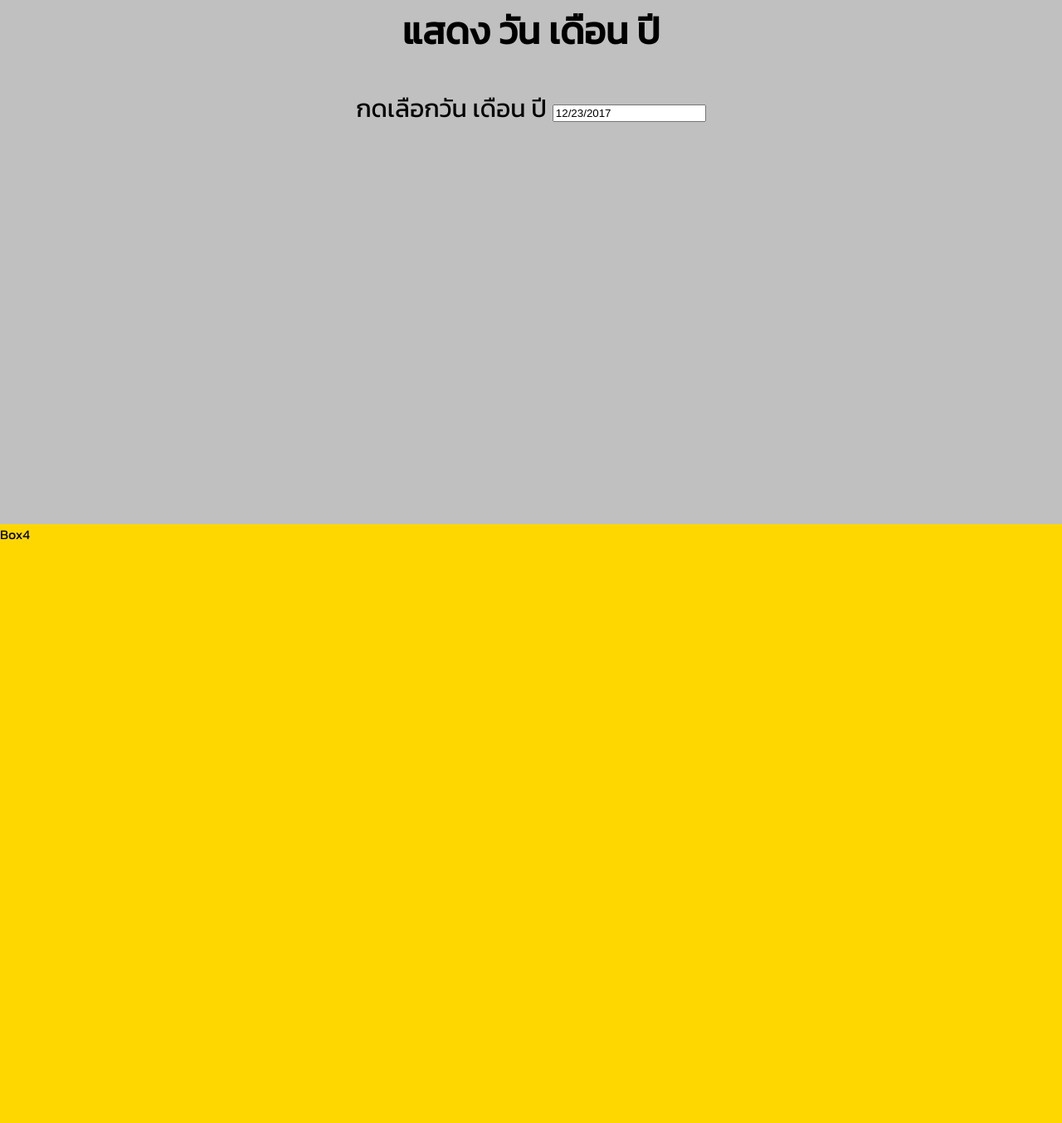
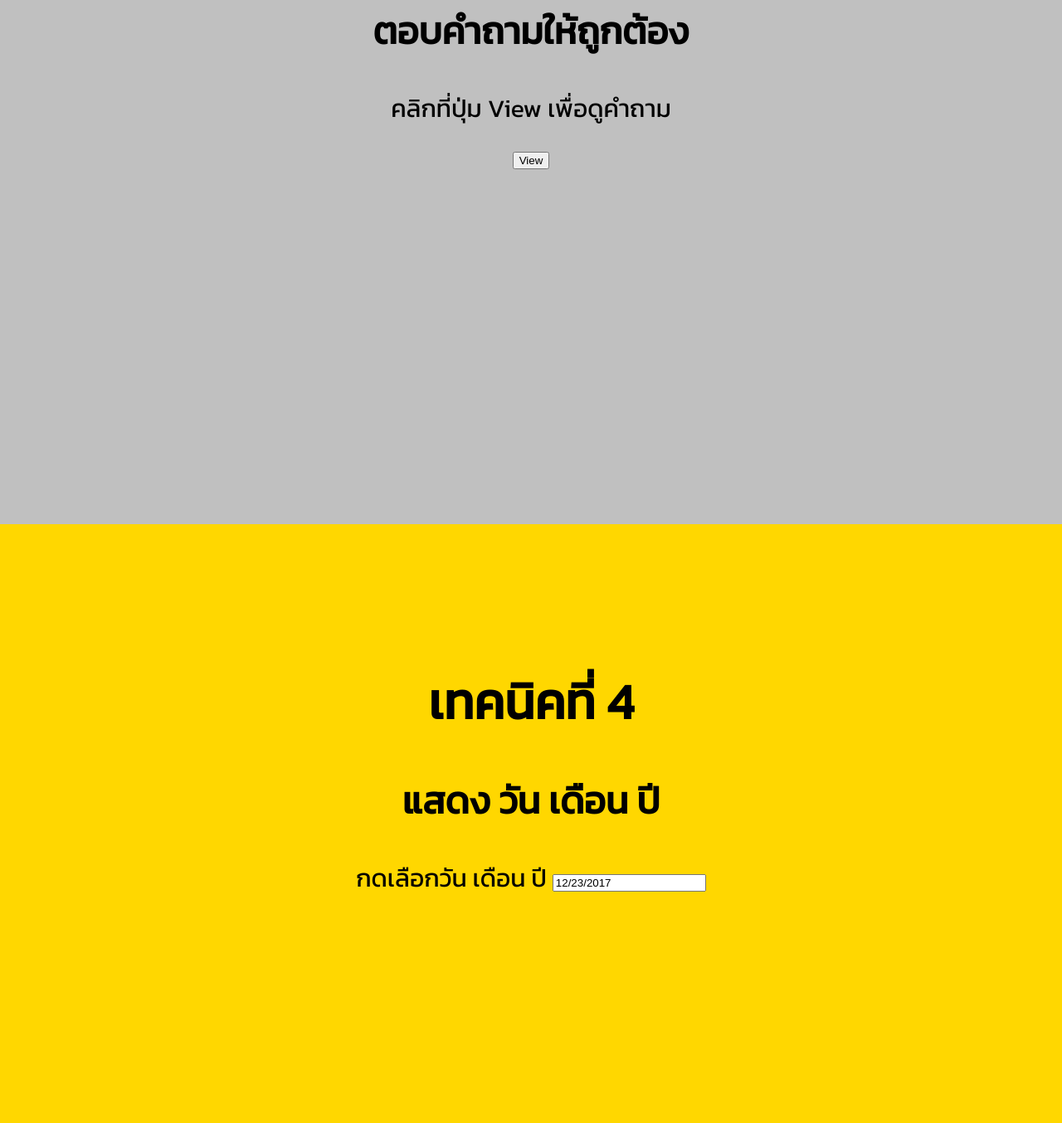
Before and after one commit to angpao1/javascript, a plain HTML site: page index.html in a window 1280 px wide. Shown: the part 2126-3480 px from the top of the page at 83% size. Drawn offline with Linux system fonts and the light colour scheme; a web font is replaced by a local one.

Commit message:
swap box3 to box4 change box3 to sweet alert

```diff
--- a/index.html
+++ b/index.html
@@ -17,6 +17,8 @@
 
     <script src="./js/datedropper.min.js"></script>
     <link rel="stylesheet" href="./style/datedropper.min.css">
+
+
     <title>Javascript</title>
 </head>
 
@@ -47,6 +49,12 @@
     </div>
     <div id="box3">
         <h1>เทคนิคที่ 3</h1>
+        <h2>ตอบคำถามให้ถูกต้อง</h2>
+        <p>คลิกที่ปุ่ม View เพื่อดูคำถาม</p>
+        <button onclick="wrt()">View</button>
+    </div>
+    <div id="box4">
+        <h1>เทคนิคที่ 4</h1>
         <h2>แสดง วัน เดือน ปี</h2>
         <label for="">กดเลือกวัน เดือน ปี</label>
         <input type="text">
@@ -55,7 +63,6 @@
             $('input').dateDropper();
         </script>
     </div>
-    <div id="box4">Box4</div>
     <div id="box5">Box5</div>
     <div id="box6">Box6</div>
     <div id="box7">Box7</div>
--- a/js/alert.js
+++ b/js/alert.js
@@ -1,3 +1,33 @@
 function sweet() {
     swal("Good job!", "You clicked the button!", "success");
 }
+
+function wrt() {
+    swal({
+        title: '1 + 1 = ?',
+        type: 'warning',
+        showCancelButton: true,
+        confirmButtonColor: '#3085d6',
+        cancelButtonColor: '#d33',
+        confirmButtonText: '2',
+        cancelButtonText: '3',
+        buttonsStyling: false,
+        reverseButtons: true
+      }).then((result) => {
+        if (result.value) {
+          swal(
+            'คำตอบถูกต้อง!',
+            '',
+            'success'
+          )
+        // result.dismiss can be 'cancel', 'overlay',
+        // 'close', and 'timer'
+        } else if (result.dismiss === 'cancel') {
+          swal(
+            'คำตอบผิด!',
+            '',
+            'error'
+          )
+        }
+      })
+}
--- a/style/main.css
+++ b/style/main.css
@@ -28,6 +28,9 @@ body {
 }
 #box4 {
     background-color: gold;
+    text-align: center;
+    padding-top: 10%;
+    font-size: 30px;
 }
 #box5 {
     background-color:  deeppink;
```
